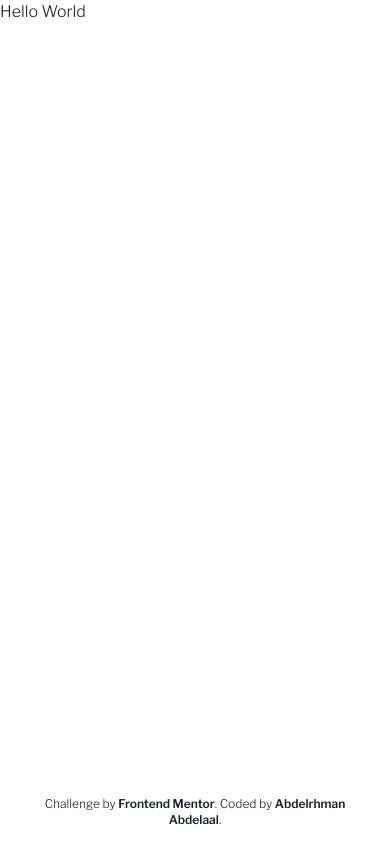
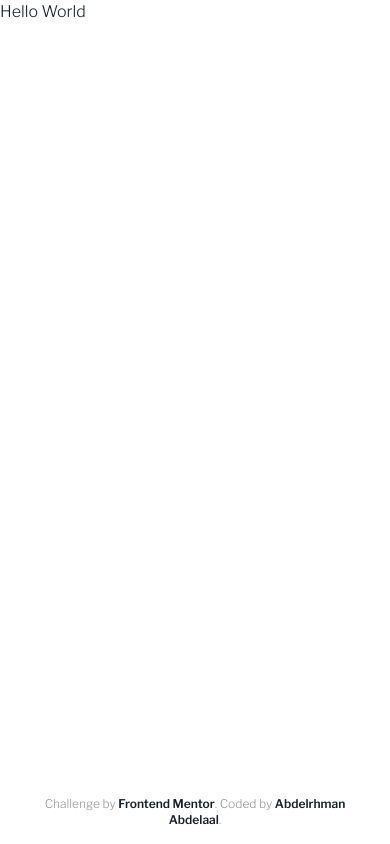
Before and after one commit to MrBlackvanta/ping-single-column-coming-soon-page, a Next.js app: page / in a window 390 px wide. Built offline with nearby package versions, Linux system fonts and the light colour scheme.

Commit message:
Clean rest-countries leftovers from Ping scaffold

```diff
--- a/package.json
+++ b/package.json
@@ -1,5 +1,5 @@
 {
-  "name": "rest-countries-api-with-color-theme-switcher",
+  "name": "ping-coming-soon-page",
   "version": "0.1.0",
   "private": true,
   "scripts": {
--- a/src/app/globals.css
+++ b/src/app/globals.css
@@ -1,6 +1,4 @@
 @import "tailwindcss";
-
-@custom-variant dark (&:is(.dark, .dark *));
 
 @theme {
   --color-blue: hsl(223, 87%, 63%);
--- a/src/app/layout.tsx
+++ b/src/app/layout.tsx
@@ -1,4 +1,4 @@
-import { Footer } from "@/components/layout/footer";
+import Footer from "@/components/layout/footer";
 import type { Metadata, Viewport } from "next";
 import { Libre_Franklin } from "next/font/google";
 import "./globals.css";
@@ -23,7 +23,7 @@ export const metadata: Metadata = {
 export const viewport: Viewport = {
   width: "device-width",
   initialScale: 1,
-  themeColor: [{ color: "hsl(0, 0%, 100%)" }],
+  themeColor: "hsl(0, 0%, 100%)",
 };
 
 export default function RootLayout({
@@ -32,11 +32,7 @@ export default function RootLayout({
   children: React.ReactNode;
 }>) {
   return (
-    <html
-      lang="en"
-      className={`${libreFranklin.variable} antialiased`}
-      suppressHydrationWarning
-    >
+    <html lang="en" className={`${libreFranklin.variable} antialiased`}>
       <body className="flex min-h-dvh w-full flex-col">
         {children}
         <Footer />
--- a/src/components/layout/footer.tsx
+++ b/src/components/layout/footer.tsx
@@ -1,7 +1,6 @@
-export function Footer() {
+export default function Footer() {
   return (
-    <footer>
-      <div className="z-1 mt-15 w-full px-9 pb-4 text-center text-xs sm:text-sm lg:p-0">
+    <footer className="text-gray w-full px-9 pb-4 text-center text-xs sm:text-sm">
       Challenge by{" "}
       <a
         href="https://www.frontendmentor.io?ref=challenge"
@@ -21,7 +20,6 @@ export function Footer() {
         Abdelrhman Abdelaal
       </a>
       .
-      </div>
     </footer>
   );
 }
```
Lines whose indentation alone changed are shown as unchanged.
